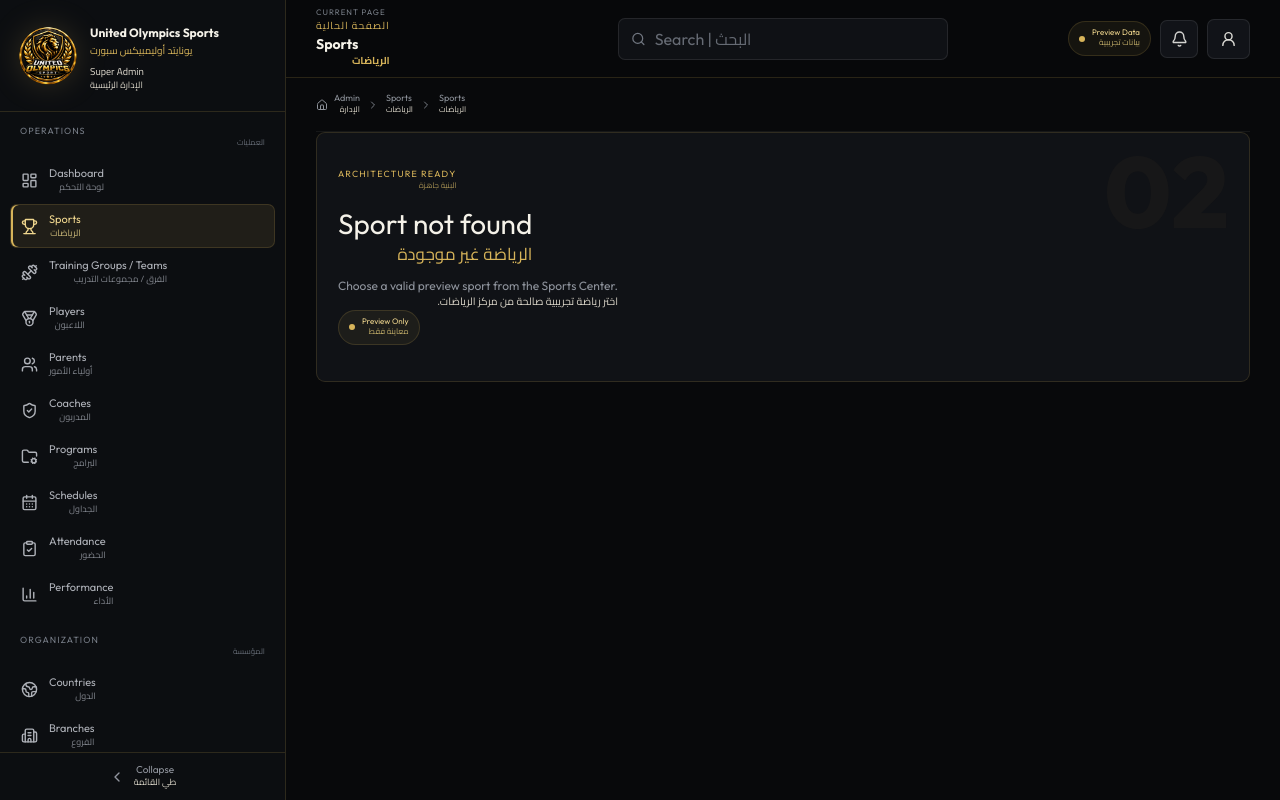
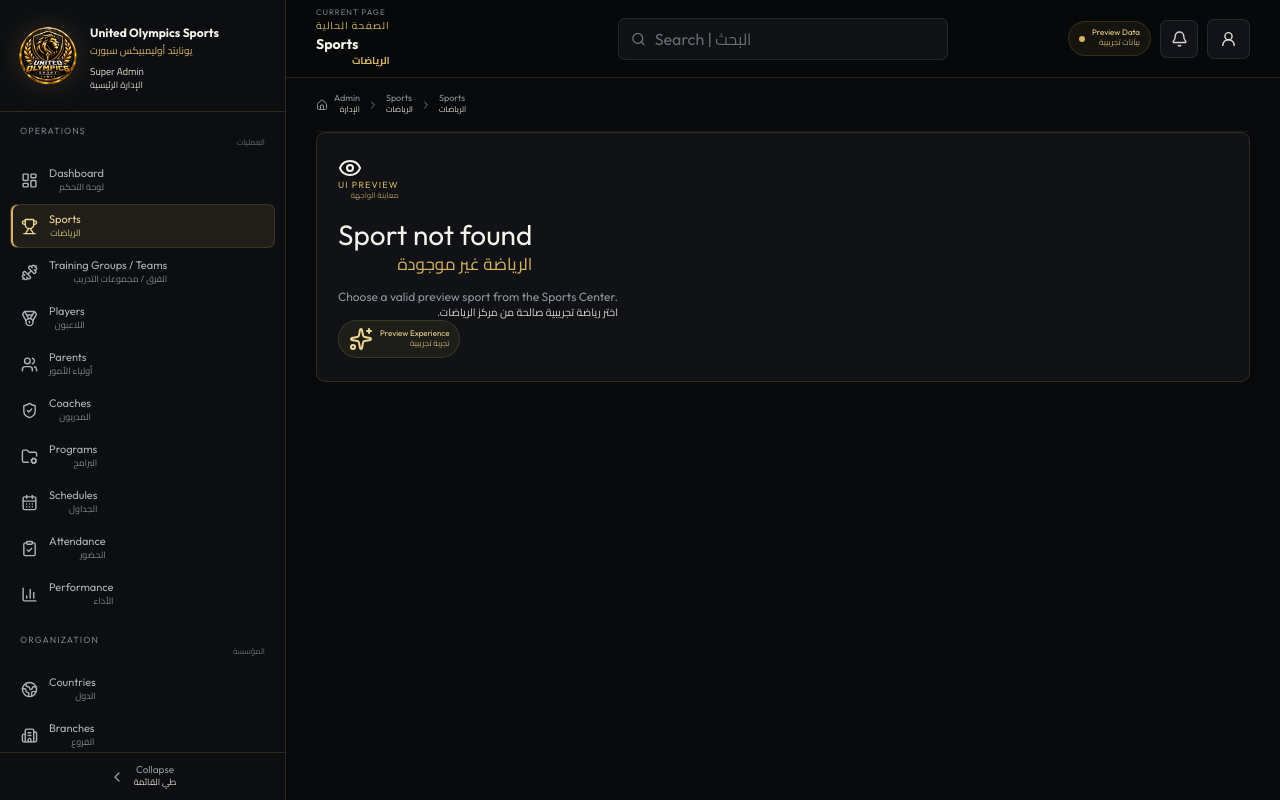
Before and after one commit to daynightae-cmyk/United-Olympics-Sports, a React (Vite) app: page /admin/sports/sports in a window 1280 px wide. Built offline with nearby package versions, Linux system fonts and the light colour scheme.

Commit message:
refactor: strengthen admin visual primitives and preview states

```diff
--- a/src/components/admin/AdminUI.tsx
+++ b/src/components/admin/AdminUI.tsx
@@ -1,11 +1,11 @@
 import type { LucideIcon } from 'lucide-react';
-import { ArrowDownRight, ArrowUpRight, Minus, UserRound } from 'lucide-react';
+import { ArrowDownRight, ArrowUpRight, Eye, Minus, Sparkles, UserRound } from 'lucide-react';
 import type { ReactNode } from 'react';
 import type { BilingualText as BilingualValue } from '../../domain/contracts';
 import { BilingualText, bi } from '../bilingual/BilingualText';
 
-export function PageHeader({ eyebrow, title, description, actions }: { eyebrow: BilingualValue; title: BilingualValue; description: BilingualValue; actions?: ReactNode }) {
-  return <div className="admin-page-header"><div><BilingualText value={eyebrow} className="admin-eyebrow" /><h1><BilingualText value={title} /></h1><p><BilingualText value={description} /></p></div>{actions && <div className="page-actions">{actions}</div>}</div>;
+export function PageHeader({ eyebrow, title, description, actions, icon: Icon }: { eyebrow: BilingualValue; title: BilingualValue; description: BilingualValue; actions?: ReactNode; icon?: LucideIcon }) {
+  return <div className="admin-page-header"><div className="admin-page-header-copy">{Icon && <span className="section-icon admin-page-header-icon" aria-hidden="true"><Icon /></span>}<div><BilingualText value={eyebrow} className="admin-eyebrow" /><h1><BilingualText value={title} /></h1><p><BilingualText value={description} /></p></div></div>{actions && <div className="page-actions">{actions}</div>}</div>;
 }
 
 export function StatCard({ label, value, icon: Icon, note }: { label: BilingualValue; value: string | number; icon: LucideIcon; note?: BilingualValue }) {
@@ -22,9 +22,9 @@ export function Trend({ current, previous }: { current: number; previous: number
 }
 
 export function FuturePanel({ title, description }: { title: BilingualValue; description?: BilingualValue }) {
-  return <div className="future-panel"><div className="future-mark">02</div><BilingualText value={bi('Architecture Ready', 'البنية جاهزة')} className="admin-eyebrow" /><h2><BilingualText value={title} /></h2><p><BilingualText value={description ?? bi('This module is scheduled for a later focused mission. No live operations are claimed in this preview.', 'هذه الوحدة مجدولة لمهمة مركزة لاحقة. لا توجد عمليات فعلية مزعومة في هذه المعاينة.')} /></p><span className="preview-badge"><span className="preview-dot" /><BilingualText value={bi('Preview Only', 'معاينة فقط')} /></span></div>;
+  return <section className="future-panel" aria-label={`${title.en} | ${title.ar}`}><div className="future-visual" aria-hidden="true"><span><Eye /></span><i /><i /><i /></div><BilingualText value={bi('UI Preview', 'معاينة الواجهة')} className="admin-eyebrow" /><h2><BilingualText value={title} /></h2><p><BilingualText value={description ?? bi('This preview communicates the intended product experience without claiming live backend operations.', 'توضح هذه المعاينة تجربة المنتج المقصودة دون ادعاء وجود عمليات خادم فعلية.')} /></p><span className="preview-badge"><Sparkles /><BilingualText value={bi('Preview Experience', 'تجربة تجريبية')} /></span></section>;
 }
 
 export function Tabs({ items, active, onChange }: { items: Array<{ id: string; label: BilingualValue }>; active: string; onChange: (id: string) => void }) {
-  return <div className="admin-tabs" role="tablist">{items.map(item => <button key={item.id} role="tab" aria-selected={active === item.id} className={active === item.id ? 'active' : ''} onClick={() => onChange(item.id)}><BilingualText value={item.label} /></button>)}</div>;
+  return <div className="admin-tabs" role="tablist">{items.map(item => <button key={item.id} type="button" role="tab" aria-selected={active === item.id} className={active === item.id ? 'active' : ''} onClick={() => onChange(item.id)}><BilingualText value={item.label} /></button>)}</div>;
 }
```
